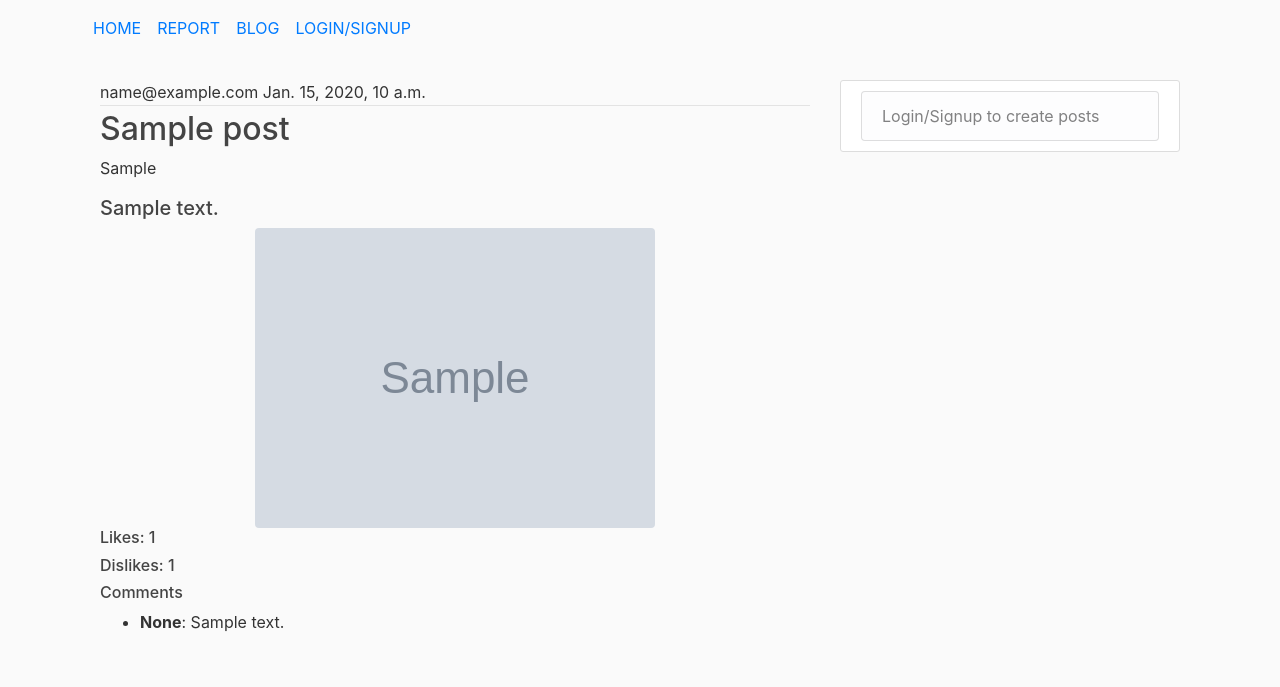
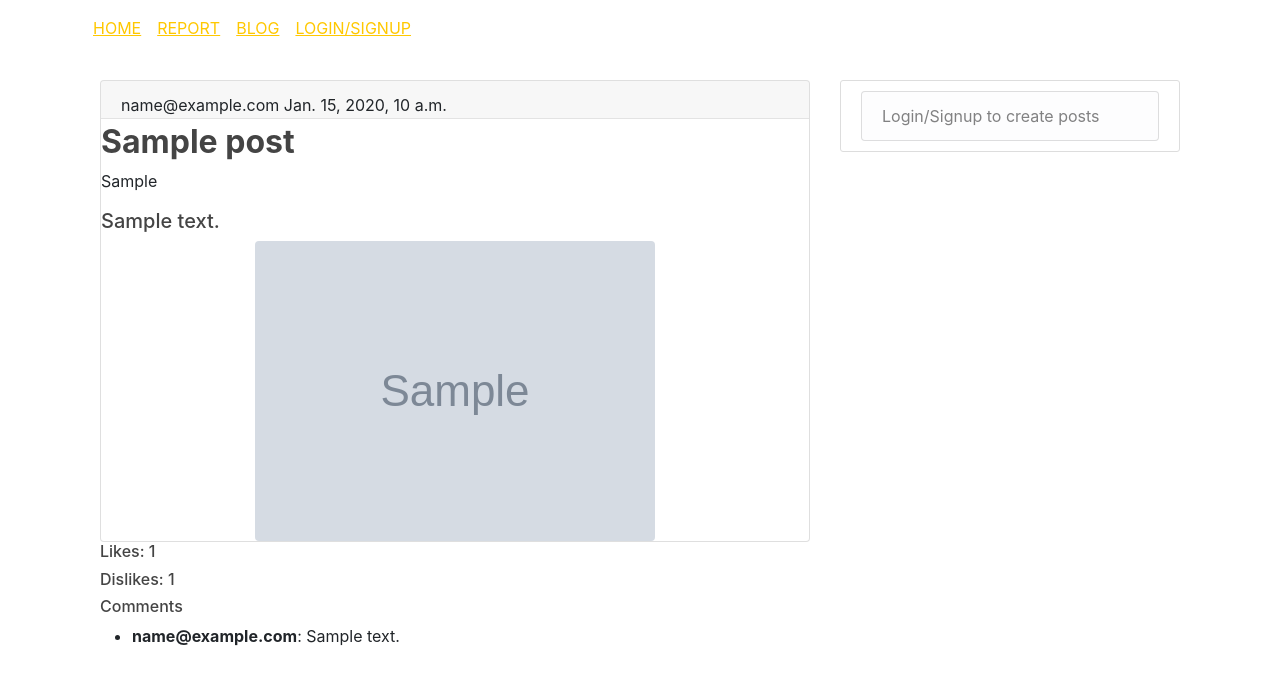
Before and after one commit to ContriHUB/Sheher, a Django app: page /blog/post/1/ in a window 1280 px wide. Shown: the top 687 px of the page. Run offline with Django 3.2, Linux system fonts and the light colour scheme; tables that the repository leaves empty hold one stand-in row (Sample ...); some libraries are stand-ins or nearby versions.

Commit message:
Changed theme of the website

```diff
--- a/blog/views.py
+++ b/blog/views.py
@@ -2,7 +2,6 @@ from django.shortcuts import render, redirect
 from django.contrib.auth.mixins import LoginRequiredMixin, UserPassesTestMixin
 from django.views.generic import (
     ListView,
-    DetailView,
     CreateView,
     UpdateView,
     DeleteView
--- a/static/blog/main.css
+++ b/static/blog/main.css
@@ -1,6 +1,67 @@
+
+:root {
+  --bs-blue: #0d6efd;
+  --bs-indigo: #6610f2;
+  --bs-purple: #6f42c1;
+  --bs-pink: #d63384;
+  --bs-red: #dc3545;
+  --bs-orange: #fd7e14;
+  --bs-yellow: #ffc800;
+  --bs-green: #198754;
+  --bs-teal: #20c997;
+  --bs-cyan: #0dcaf0;
+  --bs-white: #fff;
+  --bs-gray: #6c757d;
+  --bs-gray-dark: #343a40;
+  --bs-gray-100: #f8f9fa;
+  --bs-gray-200: #e9ecef;
+  --bs-gray-300: #dee2e6;
+  --bs-gray-400: #ced4da;
+  --bs-gray-500: #adb5bd;
+  --bs-gray-600: #6c757d;
+  --bs-gray-700: #495057;
+  --bs-gray-800: #343a40;
+  --bs-gray-900: #212529;
+  --bs-primary: #ffc800;
+  --bs-secondary: #6c757d;
+  --bs-success: #198754;
+  --bs-info: #0dcaf0;
+  --bs-warning: #ffc800;
+  --bs-danger: #dc3545;
+  --bs-light: #f8f9fa;
+  --bs-dark: #212529;
+  --bs-primary-rgb: 255, 200, 0;
+  --bs-secondary-rgb: 108, 117, 125;
+  --bs-success-rgb: 25, 135, 84;
+  --bs-info-rgb: 13, 202, 240;
+  --bs-warning-rgb: 255, 200, 0;
+  --bs-danger-rgb: 220, 53, 69;
+  --bs-light-rgb: 248, 249, 250;
+  --bs-dark-rgb: 33, 37, 41;
+  --bs-white-rgb: 255, 255, 255;
+  --bs-black-rgb: 0, 0, 0;
+  --bs-body-color-rgb: 33, 37, 41;
+  --bs-body-bg-rgb: 255, 255, 255;
+  --bs-font-sans-serif: system-ui, -apple-system, "Segoe UI", Roboto, "Helvetica Neue", Arial, "Noto Sans", "Liberation Sans", sans-serif, "Apple Color Emoji", "Segoe UI Emoji", "Segoe UI Symbol", "Noto Color Emoji";
+  --bs-font-monospace: SFMono-Regular, Menlo, Monaco, Consolas, "Liberation Mono", "Courier New", monospace;
+  --bs-gradient: linear-gradient(180deg, rgba(255, 255, 255, 0.15), rgba(255, 255, 255, 0));
+  --bs-body-font-family: Roboto Slab, -apple-system, BlinkMacSystemFont, Segoe UI, Roboto, Helvetica Neue, Arial, sans-serif, Apple Color Emoji, Segoe UI Emoji, Segoe UI Symbol, Noto Color Emoji;
+  --bs-body-font-size: 1rem;
+  --bs-body-font-weight: 400;
+  --bs-body-line-height: 1.5;
+  --bs-body-color: #212529;
+  --bs-body-bg: #fff;
+}
 body {
-    background: #fafafa;
-    color: #333333;
+  font-family: var(--bs-body-font-family);
+  font-size: var(--bs-body-font-size);
+  font-weight: var(--bs-body-font-weight);
+  line-height: var(--bs-body-line-height);
+  color: var(--bs-body-color);
+  text-align: var(--bs-body-text-align);
+  background-color: var(--bs-body-bg);
+  -webkit-text-size-adjust: 100%;
+  -webkit-tap-highlight-color: rgba(0, 0, 0, 0);
   margin-top: 5rem;
 }
 
@@ -86,3 +147,82 @@ body {
 .mleft{
   margin-left: 40px !important;
 }
+h4, .h4, h3, .h3, h2, .h2 {
+  margin-top: 0;
+  margin-bottom: 0.5rem;
+  font-family: "Montserrat", -apple-system, BlinkMacSystemFont, "Segoe UI", Roboto, "Helvetica Neue", Arial, sans-serif, "Apple Color Emoji", "Segoe UI Emoji", "Segoe UI Symbol", "Noto Color Emoji";
+  font-weight: 700;
+  line-height: 1.2;
+}
+
+h2, .h2 {
+  font-size: calc(1.325rem + 0.9vw);
+}
+@media (min-width: 1200px) {
+  h2, .h2 {
+    font-size: 2rem;
+  }
+}
+
+h3, .h3 {
+  font-size: calc(1.3rem + 0.6vw);
+}
+@media (min-width: 1200px) {
+  h3, .h3 {
+    font-size: 1.75rem;
+  }
+}
+
+h4, .h4 {
+  font-size: calc(1.275rem + 0.3vw);
+}
+@media (min-width: 1200px) {
+  h4, .h4 {
+    font-size: 1.5rem;
+  }
+}
+
+p {
+  margin-top: 0;
+  margin-bottom: 1rem;
+}
+
+address {
+  margin-bottom: 1rem;
+  font-style: normal;
+  line-height: inherit;
+}
+
+
+ul {
+  padding-left: 2rem;
+}
+
+
+ul {
+  margin-top: 0;
+  margin-bottom: 1rem;
+}
+
+
+ul ul {
+  margin-bottom: 0;
+}
+
+
+strong {
+  font-weight: bolder;
+}
+
+a {
+  color: #ffc800;
+  text-decoration: underline;
+}
+a:hover {
+  color: #cca000;
+}
+
+a:not([href]):not([class]), a:not([href]):not([class]):hover {
+  color: inherit;
+  text-decoration: none;
+}
--- a/templates/blog/base.html
+++ b/templates/blog/base.html
@@ -13,10 +13,11 @@
   <link rel="stylesheet" type="text/css" href="{% static 'blog/main.css' %}">
 
   <title>Blog</title>
+
 </head>
 
 <body>
-  {% include "../navbar.html" with is_search=0 is_home=0 is_navbar_responsive=0 is_home_nav=1 is_services=0 is_places=0 is_team=0 is_contributors=0 is_report=1 %}
+  {% include "../navbar.html" with is_search=0 is_home=0 is_navbar_responsive=1 is_home_nav=1 is_services=0 is_places=0 is_team=0 is_contributors=0 is_report=1 %}
 
   <main role="main" class="container d-flex flex-row justify-content-center gap-3">
     <div class="row w-100">
--- a/templates/blog/post_confirm_delete.html
+++ b/templates/blog/post_confirm_delete.html
@@ -2,7 +2,7 @@
 {% block content %}
         <form method="POST">
             {% csrf_token %}
-                <h2>Are you sure you want to delete the post "{{ object.title }}"</h2>
+                <h2>Are you sure you want to delete the post "{{ object.title }}?"</h2>
             <div>
                 <button type="submit">Yes, Delete</button>
                 <a href="{% url 'post-detail' object.id %}">Cancel</a>
--- a/templates/blog/post_detail.html
+++ b/templates/blog/post_detail.html
@@ -1,7 +1,7 @@
 {% extends "blog/base.html" %}
 {% block content %}
-<div class="media-body">
-    <div class="article-metadata">
+<div class="media-body card">
+    <div class="article-metadata card-header">
         {{ post.author }}
             {{ post.date_posted }}
     </div>
@@ -20,14 +20,14 @@
             <h6>Comments</h6>
             {% for comment in comments %}
             <ul>
-                <li><strong>{{ comment.user.username}}</strong>: {{ comment.content }}</li>
-                <br>
+                <li><strong>{{ comment.user.email}}</strong>: {{ comment.content }}</li>
             </ul>
             {% endfor %}
 </div>
-        {% if user.is_authenticated %}
-        <button><a href = "{% url 'like' post.id %}">Like</a></button>
-        <button><a href = "{% url 'dislike' post.id %}">Dislike</a></button>
+<div>
+      {% if user.is_authenticated %}
+        <button  class="btn btn-warning"><a href = "{% url 'like' post.id %}" style="color:black;">Like</a></button>
+        <button  class="btn btn-warning"><a href = "{% url 'dislike' post.id %}" style="color:black;">Dislike</a></button>
         <br>
         <form method="POST">
           {% csrf_token %}
@@ -43,4 +43,5 @@
           </div>
         {% endif %}
 <br>
+</div>
 {% endblock %}
--- a/templates/blog/post_form.html
+++ b/templates/blog/post_form.html
@@ -1,6 +1,7 @@
 {% extends "blog/base.html" %}
 {% load crispy_forms_tags %}
 {% block content %}
+    <div style="font-family:Montserrat;">
         <form method="POST" enctype='multipart/form-data'>
             {% csrf_token %}
                 {{ form|crispy }}
```
Also changed, not shown: templates/blog/home.html (+7 -3 lines), templates/blog/your_post.html (+8 -4 lines), media/images/post/cat_discord_Aegf4F6.png (added), media/images/post/cat_discord_Qw7xVwD.png (added). Lines whose indentation alone changed are shown as unchanged.
